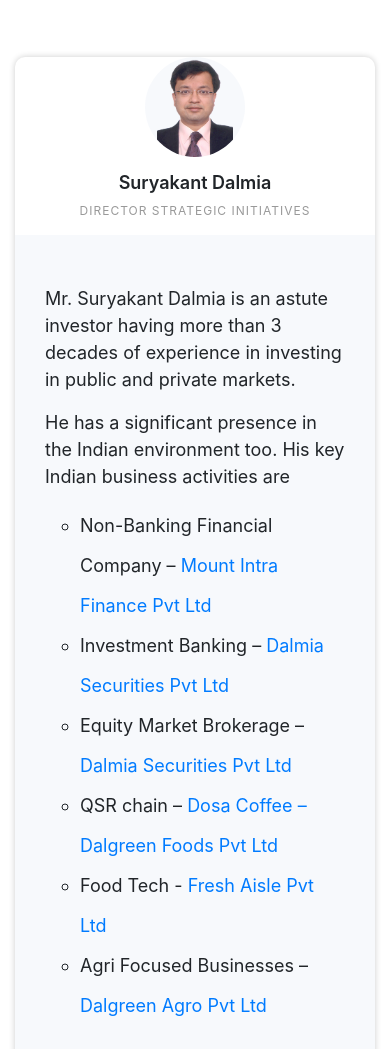
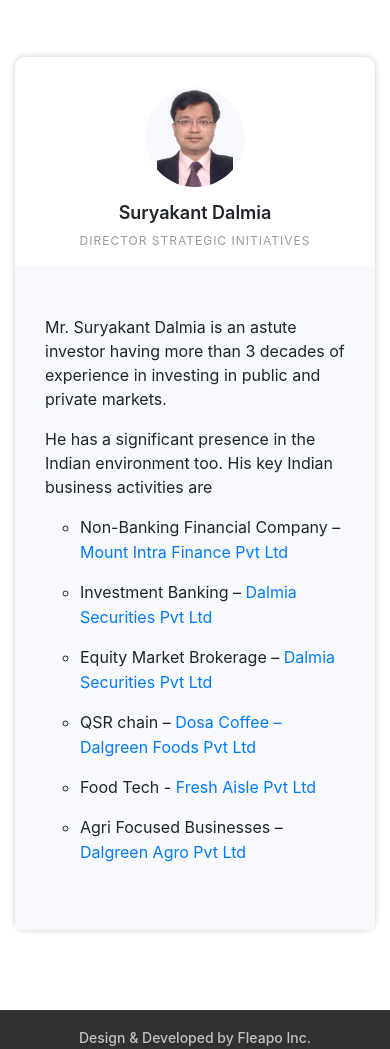
Before and after one commit to chetan-fleapo/dal-investment, a website: page about-us.html in a window 390 px wide. Shown: the part 649-1698 px from the top of the page. Drawn offline with Linux system fonts and the light colour scheme.

Commit message:
done responsive changes

```diff
--- a/about-us.html
+++ b/about-us.html
@@ -34,7 +34,7 @@
         </div>
         <div class="about-us__wrapper-outer">
           <div class="row d-flex justify-content-center align-items-center">
-            <div class="col-md-4">
+            <div class="col-lg-4">
               <div class="thumbnails">
                 <div class="img-widget">
                   <img src="img/team/suryakant-dalmia.png" class="img-fluid" alt="Team pic" />
@@ -54,7 +54,7 @@
                 </div>
               </div>
             </div>
-            <div class="col-md-8">
+            <div class="col-lg-8">
               <div class="skd-profile-list">
               <p>
                 Mr. Suryakant Dalmia is an astute investor having more than 3 decades of experience in investing in
--- a/sass/abstracts/__mixin.scss
+++ b/sass/abstracts/__mixin.scss
@@ -19,7 +19,7 @@
         @media only screen and (max-width: 768px) { @content };  // 600px
     }
     @if $breakpoint == tab-port {
-        @media only screen and (max-width: 56.25em) { @content };  // 900px
+        @media only screen and (max-width: 992px) { @content };  // 900px
     }
     @if $breakpoint == tab-land {
         @media only screen and (max-width: 75em) { @content };  // 1200px
--- a/sass/pages/__about-us.scss
+++ b/sass/pages/__about-us.scss
@@ -6,8 +6,8 @@
     border-radius: 10px;
     box-shadow: 0 0px 6px rgba(0,0,0,0.2);
 
-    @include respond(phone) {
-      padding: 0px;
+    @include respond(tab-port){
+      padding: 30px 0 0 0;
     }
 
     .thumbnails {
@@ -95,11 +95,23 @@
     , #f7f9fc, #f7f9fc);
     padding: 50px 30px;
 }
+.skd-profile-list p{
+  @include respond(phone) {
+    font-size: 16px;
+  }
+}
 .skd-profile-list ul {
   margin: 0;
 }
+
 .skd-profile-list ul li {
   list-style: circle;
   margin-left: 35px;
   line-height: 40px;
+
+  @include respond(phone) {
+    line-height: 25px;
+    font-size: 16px;
+    margin-bottom: 15px;
+  }
 }
```
Also changed, not shown: css/style.css.
